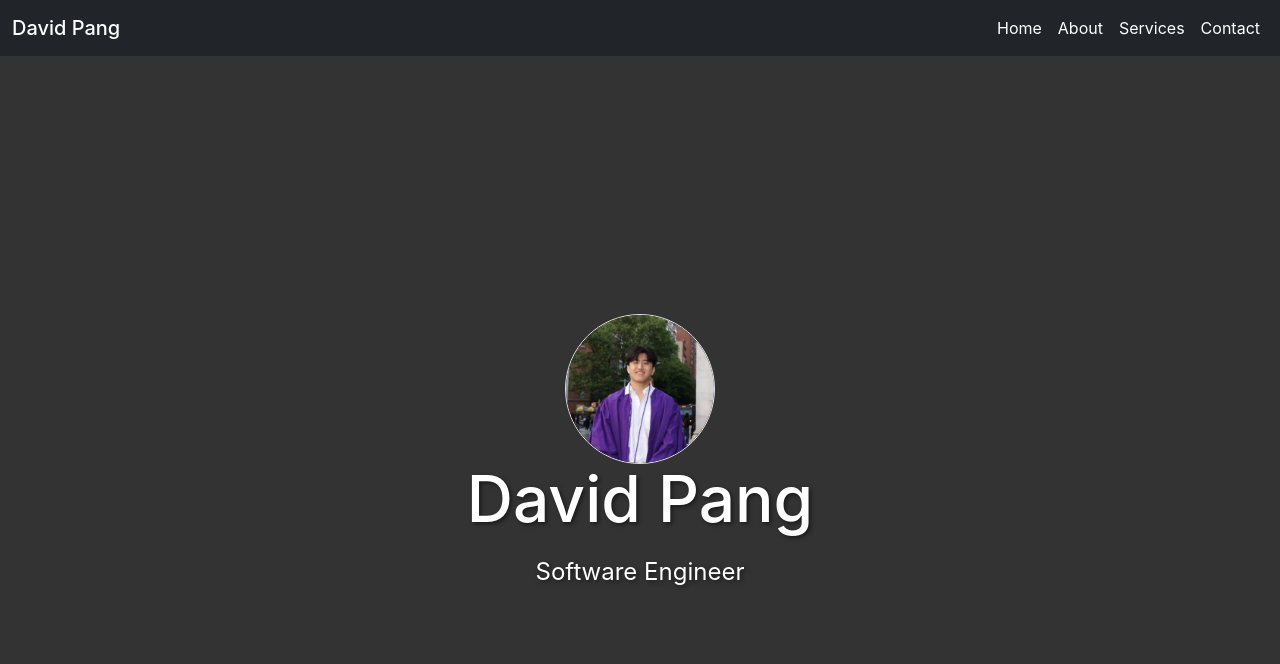
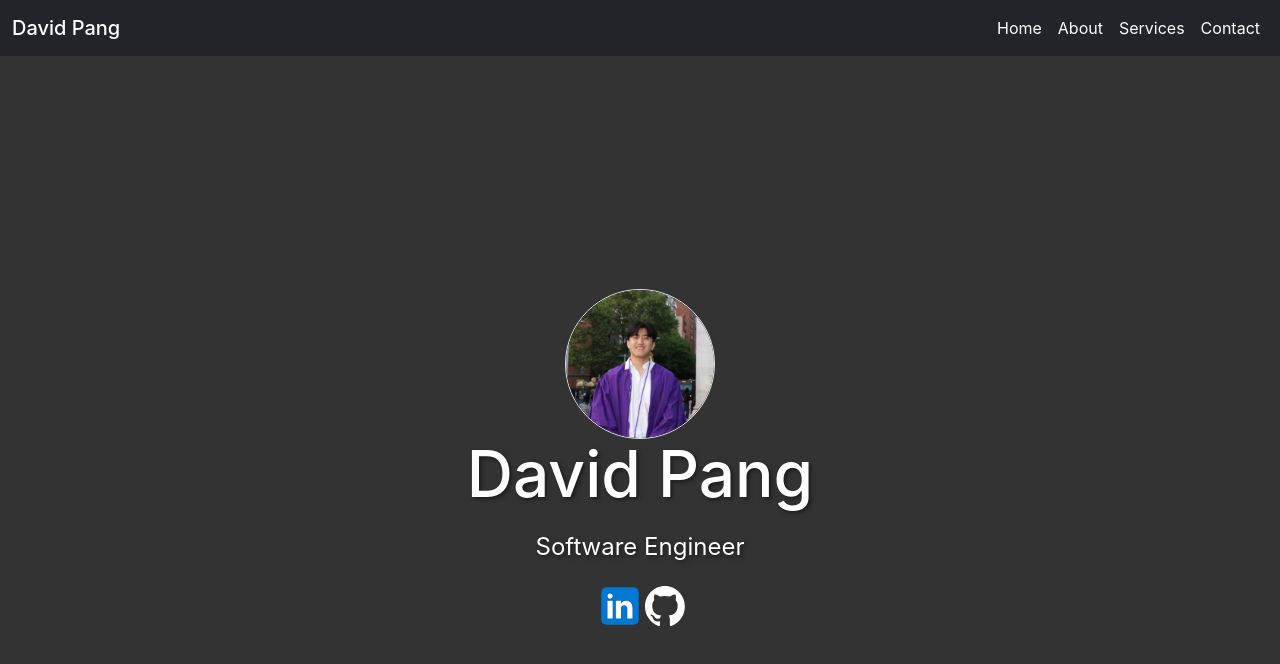
Before and after one commit to dpang20/DavidPang.com, a React (Vite) app: page / in a window 1280 px wide. Shown: the top 664 px of the page. Built offline with nearby package versions, Linux system fonts and the light colour scheme.

Commit message:
added icons react component

```diff
--- a/src/App.css
+++ b/src/App.css
@@ -59,6 +59,24 @@ body {
   padding: 0px;
 }
 
+.social-icons {
+  display: flex;
+  justify-content: center;
+  gap: 15px;
+  margin-top: 20px;
+}
+
+.icons-SVG {
+  width: 50px;
+  height: 50px;
+  transition: transform 0.2s ease;
+}
+
+.icons-SVG:hover{
+  transform: scale(1.2);
+}
+
+
 /* Media Queries for Responsiveness */
 @media (max-width: 768px) {
   .home-section h1 {
--- a/src/components/Home.tsx
+++ b/src/components/Home.tsx
@@ -1,5 +1,9 @@
 import React from "react";
+import "../App.css";
 import meImage from "../assets/images/me.jpeg";
+import SocialIcons from "./SocialIcons";
+import linkedIn from "../assets/images/linkedIn.svg";
+import gitHub from "../assets/images/github-mark-white.svg";
 
 const Home = () => {
   return (
@@ -13,6 +17,7 @@ const Home = () => {
         />
         <h1>David Pang</h1>
         <p>Software Engineer</p>
+        <SocialIcons />
       </div>
     </section>
   );
--- /dev/null
+++ b/src/components/SocialIcons.tsx
@@ -0,0 +1,20 @@
+import React from "react";
+import linkedIn from "../assets/images/linkedIn.svg";
+import gitHub from "../assets/images/github-mark-white.svg";
+import "../App.css";
+
+const SocialIcons = () => {
+  return (
+    <div className="social-links">
+      <img src={linkedIn} className="icons-SVG" alt="linkedIn" />
+      <img
+        src={gitHub}
+        className="icons-SVG"
+        alt="gitHub"
+        style={{ width: "40px", height: "40px" }}
+      />
+    </div>
+  );
+};
+
+export default SocialIcons;
```
Also changed, not shown: src/assets/images/github-mark-white.svg (added), src/assets/images/github-mark.svg (added).
